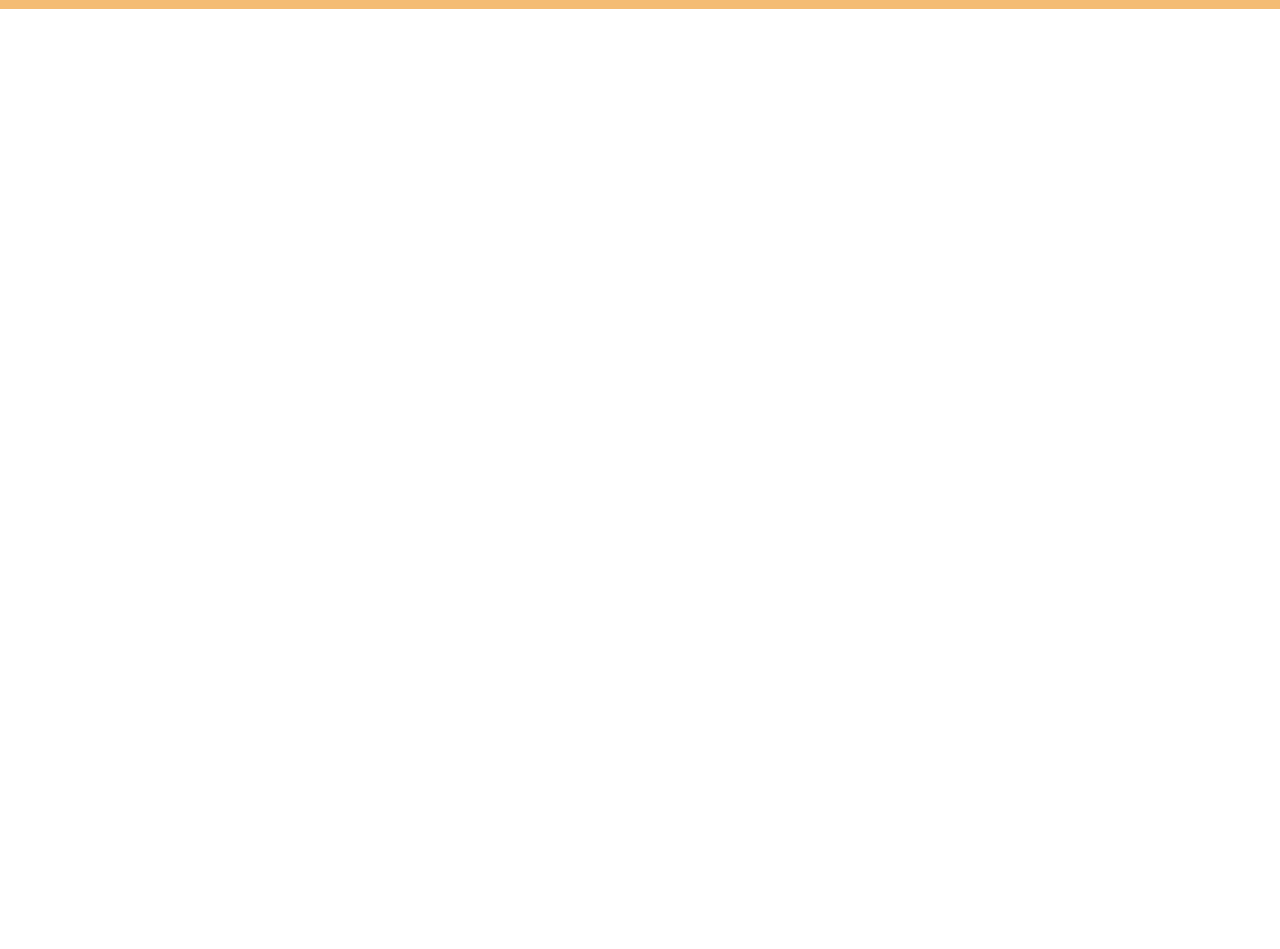
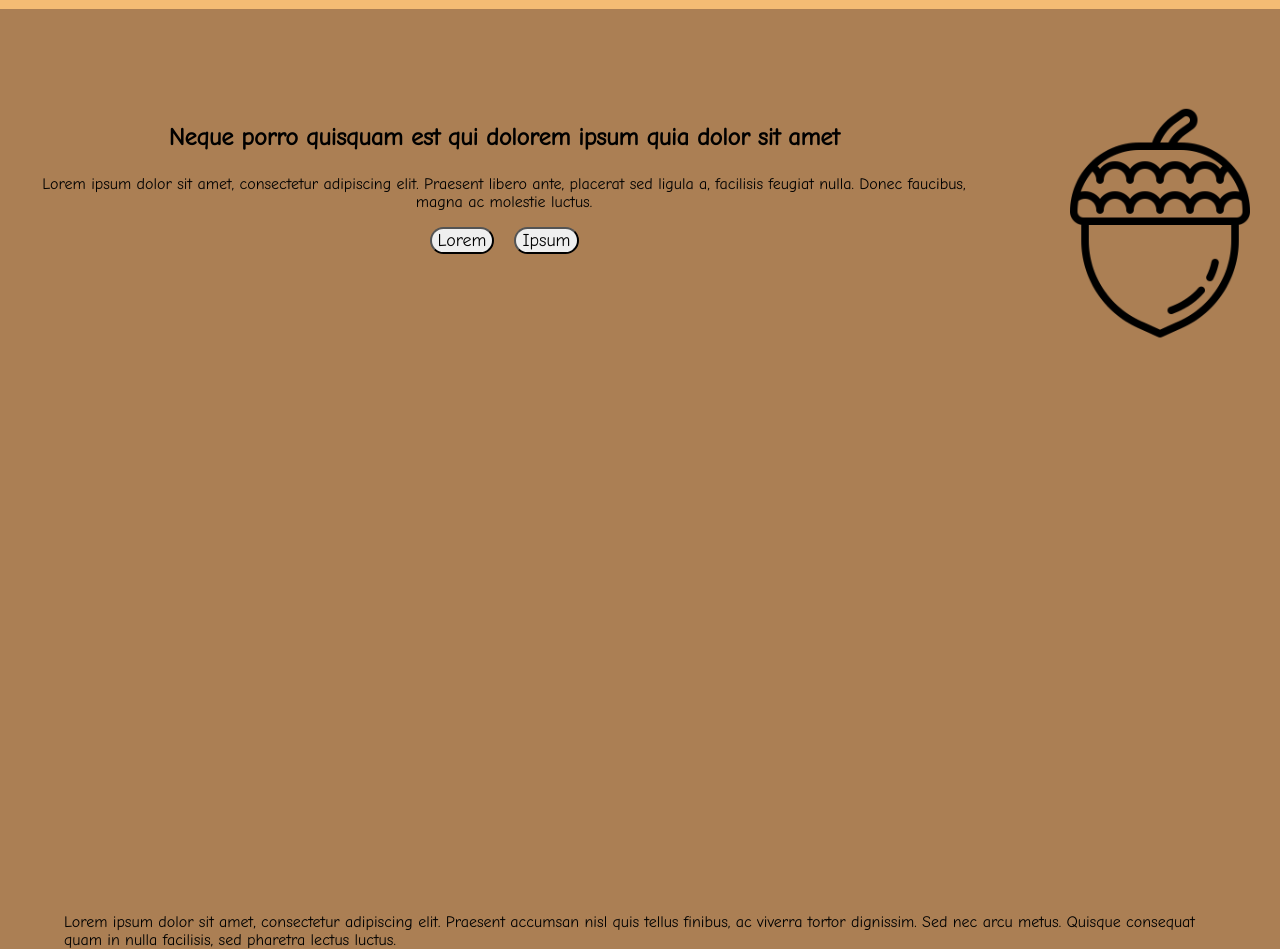
Before and after one commit to LeandroFGA1/nucbaEntrega3, a plain HTML site: page index.html in a window 1280 px wide. Shown: the part 71-1020 px from the top of the page. Before the commit the page ends 800 px from the top, so only its background shows below. Drawn offline with Linux system fonts and the light colour scheme.

Commit message:
Update index.html

```diff
--- a/index.html
+++ b/index.html
@@ -11,7 +11,7 @@
 
     </head>
     <body>
-        <header>
+      <header>
             <nav class="navbar">
                 <img src="assets/bellotaContorno.png" alt="una bellota" class="img-logo">
                 <ul>
@@ -21,7 +21,27 @@
                     <li><a href="#">Contacto</a></li>
                 </ul>
             </nav>
-        </header>
+      </header>
+
+      <main>
+        <section class="hero">
+          <div class="hero-info">
+            <h2>Neque porro quisquam est qui dolorem ipsum quia dolor sit amet</h2>
+            <p>Lorem ipsum dolor sit amet, consectetur adipiscing elit. Praesent libero ante, placerat sed ligula a, facilisis feugiat nulla. Donec faucibus, magna ac molestie luctus.</p>
+            <div class="buttons-hero">
+              <button>Lorem</button>
+              <button>Ipsum</button>
+            </div>
+          </div>
+          <img src="assets/bellotaSinFondo.png" alt="una bellota trasperante" class="img-hero">
+        </section>
+
+        <div class="info-post-hero">
+          <p>Lorem ipsum dolor sit amet, consectetur adipiscing elit. Praesent accumsan nisl quis tellus finibus, ac viverra tortor dignissim. Sed nec arcu metus. Quisque consequat quam in nulla facilisis, sed pharetra lectus luctus.</p>
+        </div>
+
+
+      </main>
 
     </body>
 </html>
```
